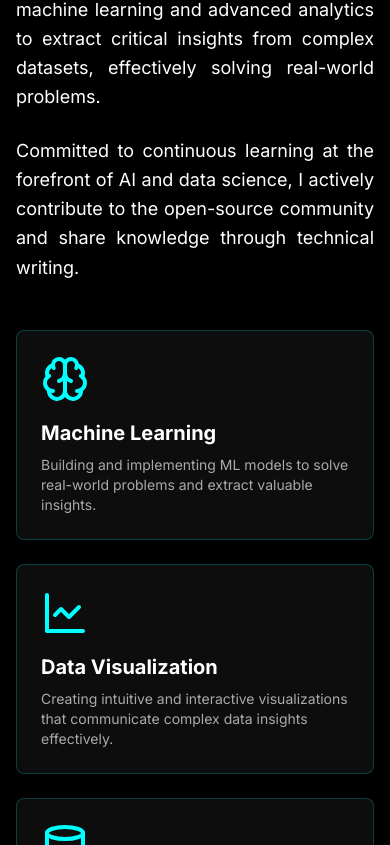
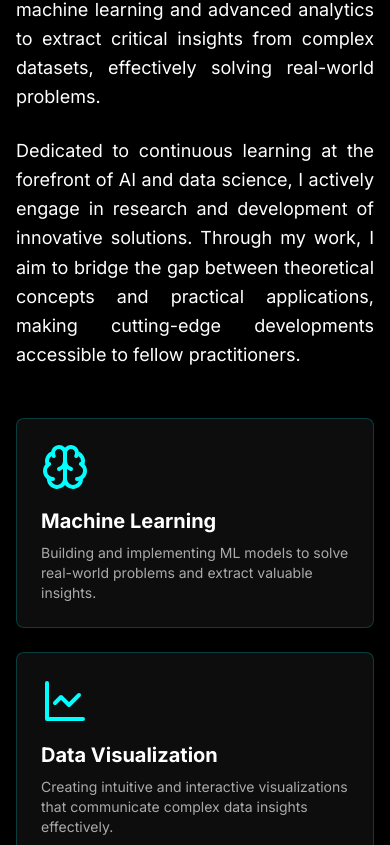
Before and after one commit to Rohit-Ray-Git/project, a React (Vite) app: page / in a window 390 px wide. Shown: the part 1319-2164 px from the top of the page. Built offline with nearby package versions, Linux system fonts and the light colour scheme.

Commit message:
refactor: update About and Contact components for clarity and consistency
- Revised text in About component to emphasize dedication to research and practical applications in AI and data science.
- Adjusted phone number format in Contact component for consistency.

```diff
--- a/src/components/About.tsx
+++ b/src/components/About.tsx
@@ -77,7 +77,7 @@ const About: React.FC = () => {
               Leveraging a strong <span className="text-primary">Computer Science</span> foundation, I operate as a Data Scientist focused on architecting impactful, data-driven solutions. I specialize in applying machine learning and advanced analytics to extract critical insights from complex datasets, effectively solving real-world problems.
             </p>
             <p className="text-lg leading-relaxed text-justify">
-              Committed to continuous learning at the forefront of AI and data science, I actively contribute to the open-source community and share knowledge through technical writing.
+            Dedicated to continuous learning at the forefront of AI and data science, I actively engage in research and development of innovative solutions. Through my work, I aim to bridge the gap between theoretical concepts and practical applications, making cutting-edge developments accessible to fellow practitioners.
             </p>
             {/* --- END OF CHANGES --- */}
           </motion.div>
--- a/src/components/Contact.tsx
+++ b/src/components/Contact.tsx
@@ -69,7 +69,7 @@ const Contact: React.FC = () => {
 
   const contactInfo = [
     { icon: <Mail className="text-primary w-6 h-6" />, text: "rayrohit685@gmail.com" },
-    { icon: <Phone className="text-primary w-6 h-6" />, text: "+91 8260701843" },
+    { icon: <Phone className="text-primary w-6 h-6" />, text: "+91-8260701843" },
     { icon: <MapPin className="text-primary w-6 h-6" />, text: "Hyderabad, India" }
   ];
 
```
